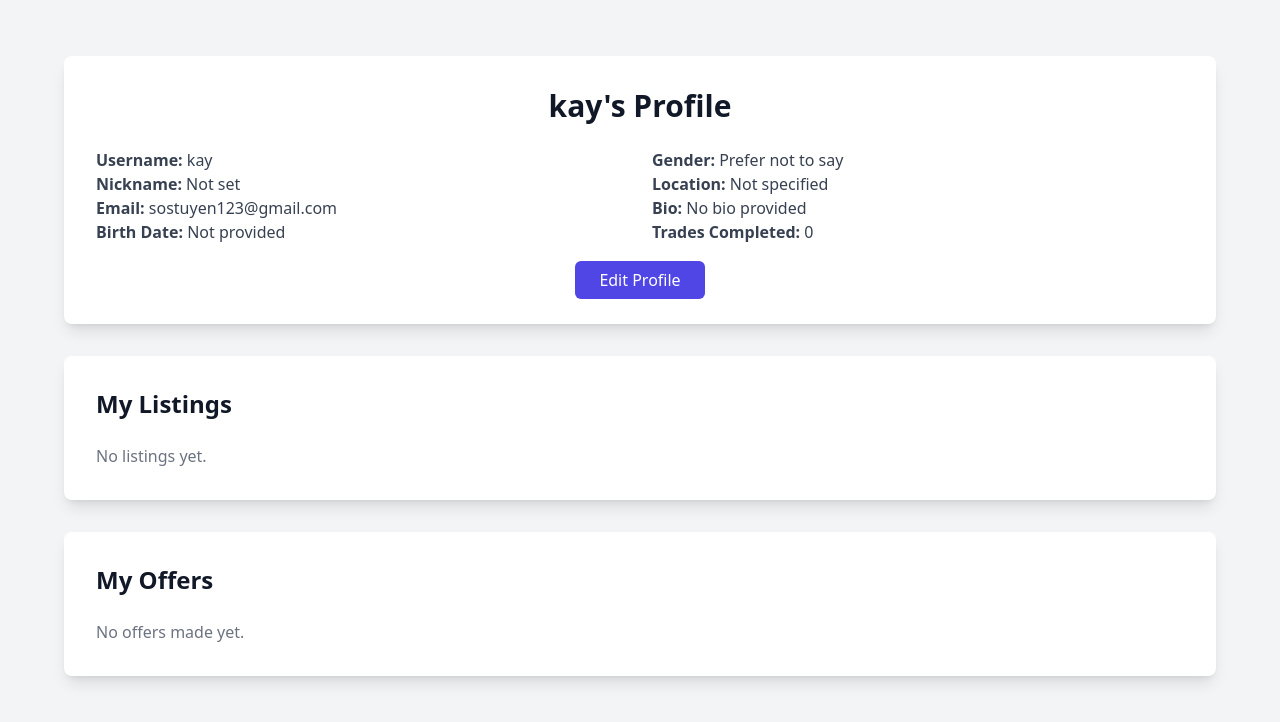
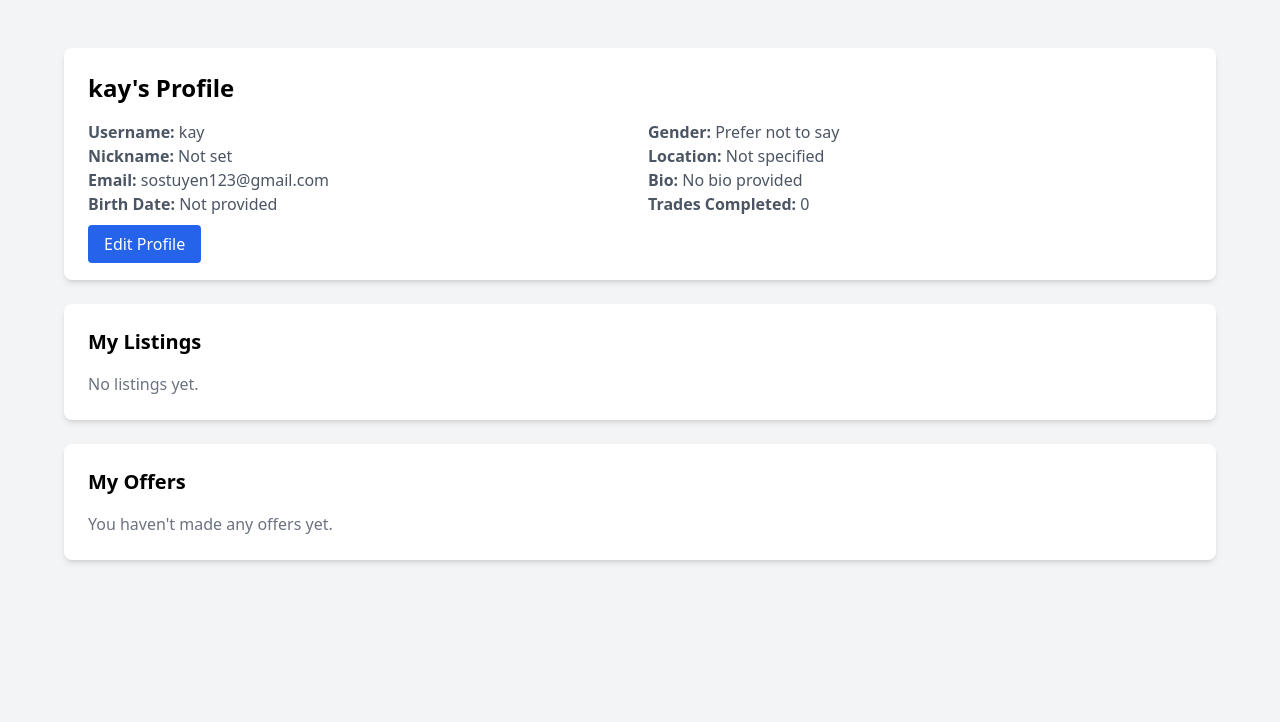
Before and after one commit to samdriod/pokeTrade, a Django app: page /accounts/profile/ in a window 1280 px wide. Shown: the part 64-786 px from the top of the page. Run offline with Django 5.2, Linux system fonts and the light colour scheme; a user stored in the database is signed in; data comes from the database, SQL or seed files in the repository; some libraries are stand-ins or nearby versions.

Commit message:
Refactor profile template and view; enhance layout, add user offers display

```diff
--- a/accounts/templates/accounts/profile.html
+++ b/accounts/templates/accounts/profile.html
@@ -1,41 +1,38 @@
 {% extends 'base.html' %}
 {% load static %}
 {% block content %}
-<div class="max-w-7xl mx-auto py-8 px-4 sm:px-6 lg:px-8">
+    <div class="max-w-7xl mx-auto py-6 px-4 sm:px-6 lg:px-8">
         <!-- Profile Info -->
-    <div class="bg-white p-8 rounded-lg shadow-lg mb-8">
-        <h2 class="text-3xl font-extrabold text-gray-900 mb-6 text-center">{{ profile.nickname|default:user.username }}'s Profile</h2>
-        <div class="grid grid-cols-1 sm:grid-cols-2 gap-6">
+        <div class="bg-white p-6 rounded-lg shadow-md mb-6">
+            <h2 class="text-2xl font-bold mb-4">{{ profile.nickname|default:user.username }}'s Profile</h2>
+            <div class="grid grid-cols-1 sm:grid-cols-2 gap-4">
                 <div>
-                <p class="text-gray-700"><strong>Username:</strong> {{ user.username }}</p>
-                <p class="text-gray-700"><strong>Nickname:</strong> {{ profile.nickname|default:"Not set" }}</p>
-                <p class="text-gray-700"><strong>Email:</strong> {{ user.email|default:"Not provided" }}</p>
-                <p class="text-gray-700"><strong>Birth Date:</strong> {{ profile.birth_date|date:"F j, Y"|default:"Not provided" }}</p>
+                    <p class="text-gray-600"><strong>Username:</strong> {{ user.username }}</p>
+                    <p class="text-gray-600"><strong>Nickname:</strong> {{ profile.nickname|default:"Not set" }}</p>
+                    <p class="text-gray-600"><strong>Email:</strong> {{ user.email|default:"Not provided" }}</p>
+                    <p class="text-gray-600"><strong>Birth Date:</strong> {{ profile.birth_date|date:"F j, Y"|default:"Not provided" }}</p>
                 </div>
                 <div>
-                <p class="text-gray-700"><strong>Gender:</strong> {{ profile.get_gender_display|default:"Prefer not to say" }}</p>
-                <p class="text-gray-700"><strong>Location:</strong> {{ profile.location|default:"Not specified" }}</p>
-                <p class="text-gray-700"><strong>Bio:</strong> {{ profile.bio|default:"No bio provided" }}</p>
-                <p class="text-gray-700"><strong>Trades Completed:</strong> {{ profile.trades_completed }}</p>
+                    <p class="text-gray-600"><strong>Gender:</strong> {{ profile.get_gender_display|default:"Prefer not to say" }}</p>
+                    <p class="text-gray-600"><strong>Location:</strong> {{ profile.location|default:"Not specified" }}</p>
+                    <p class="text-gray-600"><strong>Bio:</strong> {{ profile.bio|default:"No bio provided" }}</p>
+                    <p class="text-gray-600"><strong>Trades Completed:</strong> {{ profile.trades_completed }}</p>
                 </div>
             </div>
-        <div class="mt-6 text-center">
-            <a href="{% url 'accounts:edit_profile' %}" class="bg-indigo-600 text-white px-6 py-2 rounded-md hover:bg-indigo-700 transition-colors duration-200">
-                Edit Profile
-            </a>
+            <div class="mt-4">
+                <a href="{% url 'accounts:edit_profile' %}" class="bg-blue-600 text-white px-4 py-2 rounded hover:bg-blue-700">Edit Profile</a>
             </div>
         </div>
-
         <!-- My Listings -->
-    <div class="bg-white p-8 rounded-lg shadow-lg mb-8">
-        <h3 class="text-2xl font-semibold text-gray-900 mb-6">My Listings</h3>
+        <div class="bg-white p-6 rounded-lg shadow-md mb-6">
+            <h3 class="text-xl font-semibold mb-4">My Listings</h3>
             {% if user.listings.all %}
-            <div class="grid grid-cols-1 sm:grid-cols-2 lg:grid-cols-3 gap-6">
+                <div class="grid grid-cols-1 sm:grid-cols-2 gap-4">
                     {% for listing in user.listings.all %}
-                    <div class="border p-6 rounded-lg shadow hover:shadow-md transition-shadow duration-300">
-                        <h4 class="text-lg font-bold text-gray-800 mb-2">{{ listing.name }}</h4>
-                        <p class="text-gray-600"><strong>Price:</strong> ${{ listing.price }}</p>
-                        <p class="text-gray-600"><strong>Condition:</strong> {{ listing.condition }}</p>
+                        <div class="border p-4 rounded">
+                            <h4 class="text-lg font-medium">{{ listing.name }}</h4>
+                            <p class="text-gray-600">Price: ${{ listing.price }}</p>
+                            <p class="text-gray-600">Condition: {{ listing.condition }}</p>
                         </div>
                     {% endfor %}
                 </div>
@@ -43,25 +40,24 @@
                 <p class="text-gray-500">No listings yet.</p>
             {% endif %}
         </div>
-
         <!-- My Offers -->
-    <div class="bg-white p-8 rounded-lg shadow-lg">
-        <h3 class="text-2xl font-semibold text-gray-900 mb-6">My Offers</h3>
+        <div class="bg-white p-6 rounded-lg shadow-md">
+            <h3 class="text-xl font-semibold mb-4">My Offers</h3>
             {% if offers %}
-            <div class="space-y-6">
+                <div class="space-y-4">
                     {% for offer in offers %}
-                    <div class="border p-6 rounded-lg shadow hover:shadow-md transition-shadow duration-300">
-                        <h4 class="text-lg font-bold text-gray-800 mb-2">
-                            <a href="{% url 'listing_detail' offer.listing.id %}" class="hover:text-indigo-600 transition-colors duration-200">{{ offer.listing.name }}</a>
+                        <div class="border p-4 rounded">
+                            <h4 class="text-lg font-medium">
+                                <a href="{% url 'listing_detail' offer.listing.id %}" class="hover:underline">{{ offer.listing.name }}</a>
                             </h4>
-                        <p class="text-gray-600"><strong>Offered:</strong> ${{ offer.amount }}</p>
-                        <p class="text-gray-600"><strong>Status:</strong> {{ offer.get_status_display }}</p>
-                        <p class="text-gray-600"><strong>Made on:</strong> {{ offer.created_at|date:"F j, Y, g:i a" }}</p>
+                            <p class="text-gray-600">Offered: ${{ offer.amount }}</p>
+                            <p class="text-gray-600">Status: {{ offer.get_status_display }}</p>
+                            <p class="text-gray-600">Made on: {{ offer.created_at|date:"F j, Y, g:i a" }}</p>
                         </div>
                     {% endfor %}
                 </div>
             {% else %}
-            <p class="text-gray-500">No offers made yet.</p>
+                <p class="text-gray-500">You haven't made any offers yet.</p>
             {% endif %}
         </div>
     </div>
--- a/accounts/views.py
+++ b/accounts/views.py
@@ -3,6 +3,8 @@ from django.contrib.auth import login, authenticate
 from django.contrib.auth.decorators import login_required
 from django.contrib.auth.forms import UserCreationForm
 from django.contrib import messages
+
+from offers.models import Offer
 from .models import UserProfile
 from .forms import CustomUserCreationForm, UserProfileForm
 from django.db import transaction
@@ -49,8 +51,10 @@ def register(request):
 
 @login_required
 def profile(request):
+    user_offers = Offer.objects.filter(buyer=request.user)
     return render(request, 'accounts/profile.html', {
-        'profile': request.user.userprofile
+        'profile': request.user.userprofile,
+        'offers': user_offers
     })
 
 @login_required
```
Lines whose indentation alone changed are shown as unchanged.
